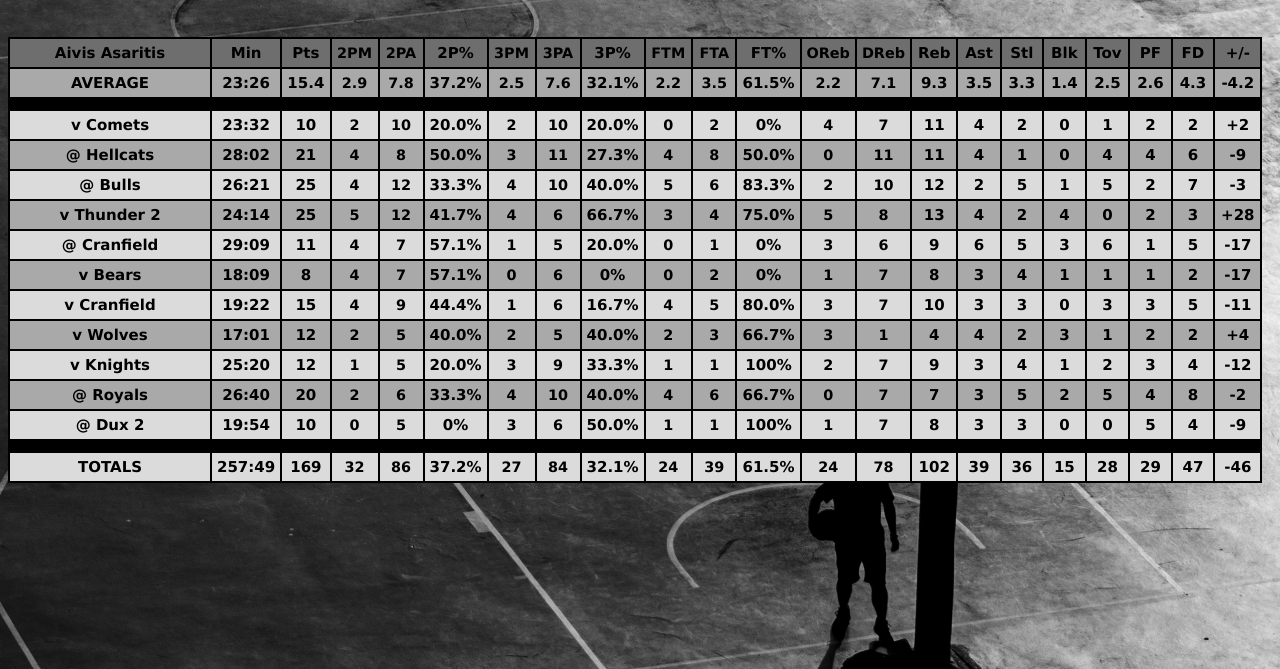
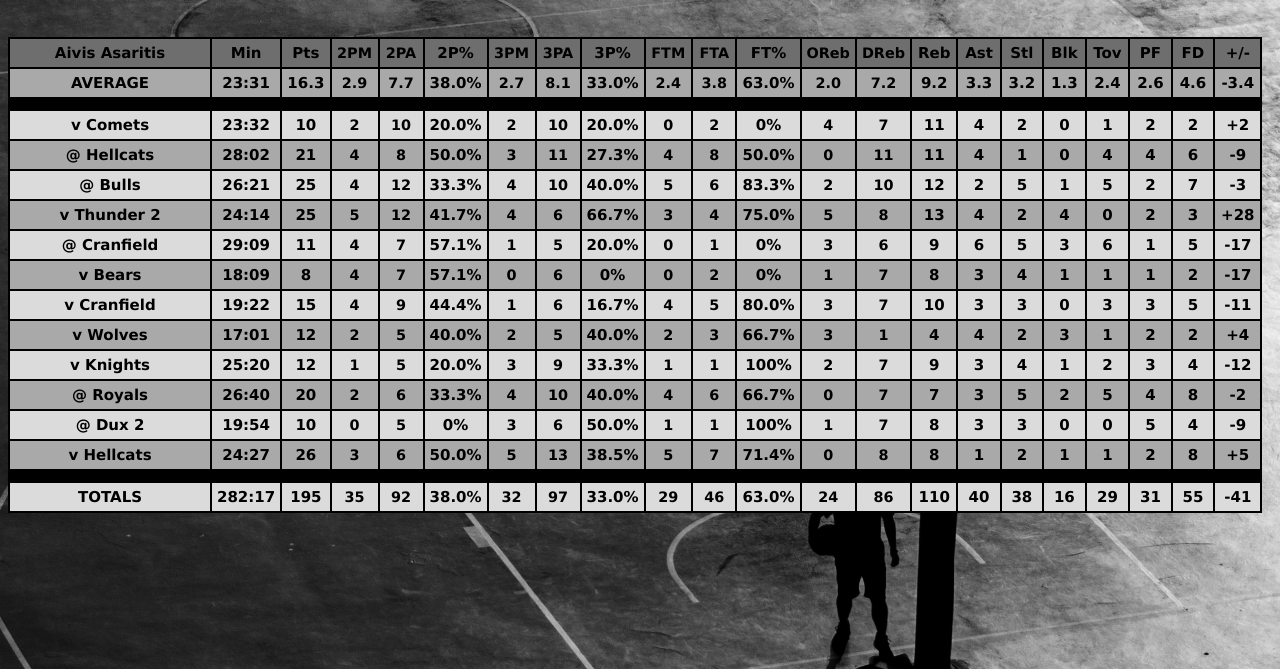
Before and after one commit to AivisA/hatfieldmagic, a plain HTML site: page aivis.html in a window 1280 px wide. Shown: the part 131-800 px from the top of the page. Drawn offline with Linux system fonts and the light colour scheme.

Commit message:
update 12.0

```diff
--- a/aivis.html
+++ b/aivis.html
@@ -46,27 +46,27 @@
 
             <tr>
                 <td class="player0">AVERAGE</td>
-                <td class="data0">23:26</td>
-                <td class="data0">15.4</td>
+                <td class="data0">23:31</td>
+                <td class="data0">16.3</td>
                 <td class="statsub data0">2.9</td>
-                <td class="statsub data0">7.8</td>
-                <td class="data0">37.2%</td>
-                <td class="statsub data0">2.5</td>
-                <td class="statsub data0">7.6</td>
-                <td class="data0">32.1%</td>
-                <td class="statsub data0">2.2</td>
-                <td class="statsub data0">3.5</td>
-                <td class="data0">61.5%</td>
-                <td class="statsub data0">2.2</td>
-                <td class="statsub data0">7.1</td>
-                <td class="data0">9.3</td>
-                <td class="data0">3.5</td>
+                <td class="statsub data0">7.7</td>
+                <td class="data0">38.0%</td>
+                <td class="statsub data0">2.7</td>
+                <td class="statsub data0">8.1</td>
+                <td class="data0">33.0%</td>
+                <td class="statsub data0">2.4</td>
+                <td class="statsub data0">3.8</td>
+                <td class="data0">63.0%</td>
+                <td class="statsub data0">2.0</td>
+                <td class="statsub data0">7.2</td>
+                <td class="data0">9.2</td>
                 <td class="data0">3.3</td>
-                <td class="data0">1.4</td>
-                <td class="data0">2.5</td>
+                <td class="data0">3.2</td>
+                <td class="data0">1.3</td>
+                <td class="data0">2.4</td>
                 <td class="data0">2.6</td>
-                <td class="data0">4.3</td>
-                <td class="data0">-4.2</td>
+                <td class="data0">4.6</td>
+                <td class="data0">-3.4</td>
             </tr>
 
             <tr>
@@ -369,6 +369,31 @@
                 <td>-9</td>
             </tr>
 
+            <tr>
+                <td class="player0">v Hellcats</td>
+                <td class="data0">24:27</td>
+                <td class="data0">26</td>
+                <td class="statsub data0">3</td>
+                <td class="statsub data0">6</td>
+                <td class="data0">50.0%</td>
+                <td class="statsub data0">5</td>
+                <td class="statsub data0">13</td>
+                <td class="data0">38.5%</td>
+                <td class="statsub data0">5</td>
+                <td class="statsub data0">7</td>
+                <td class="data0">71.4%</td>
+                <td class="statsub data0">0</td>
+                <td class="statsub data0">8</td>
+                <td class="data0">8</td>
+                <td class="data0">1</td>
+                <td class="data0">2</td>
+                <td class="data0">1</td>
+                <td class="data0">1</td>
+                <td class="data0">2</td>
+                <td class="data0">8</td>
+                <td class="data0">+5</td>
+            </tr>
+
             <!-- <tr>
                 <td class="player1"></td>
                 <td></td>
@@ -446,27 +471,27 @@
 
             <tr>
                 <td class="player1">TOTALS</td>
-                <td>257:49</td>
-                <td>169</td>
+                <td>282:17</td>
+                <td>195</td>
+                <td class="statsub">35</td>
+                <td class="statsub">92</td>
+                <td>38.0%</td>
                 <td class="statsub">32</td>
+                <td class="statsub">97</td>
+                <td>33.0%</td>
+                <td class="statsub">29</td>
+                <td class="statsub">46</td>
+                <td>63.0%</td>
+                <td class="statsub">24</td>
                 <td class="statsub">86</td>
-                <td>37.2%</td>
-                <td class="statsub">27</td>
-                <td class="statsub">84</td>
-                <td>32.1%</td>
-                <td class="statsub">24</td>
-                <td class="statsub">39</td>
-                <td>61.5%</td>
-                <td class="statsub">24</td>
-                <td class="statsub">78</td>
-                <td>102</td>
-                <td>39</td>
-                <td>36</td>
-                <td>15</td>
-                <td>28</td>
+                <td>110</td>
+                <td>40</td>
+                <td>38</td>
+                <td>16</td>
                 <td>29</td>
-                <td>47</td>
-                <td>-46</td>
+                <td>31</td>
+                <td>55</td>
+                <td>-41</td>
             </tr>
 
         </table>
```
